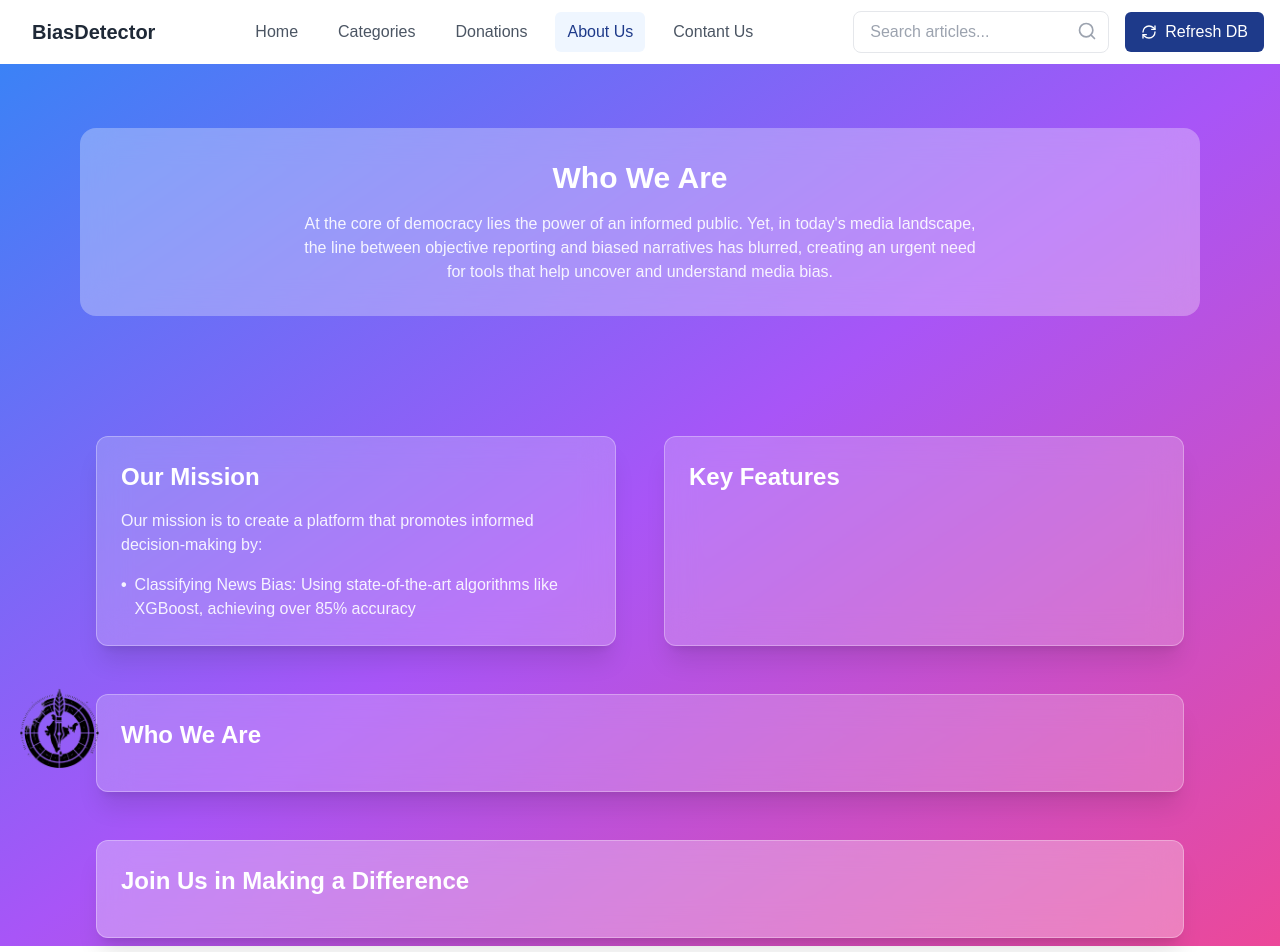
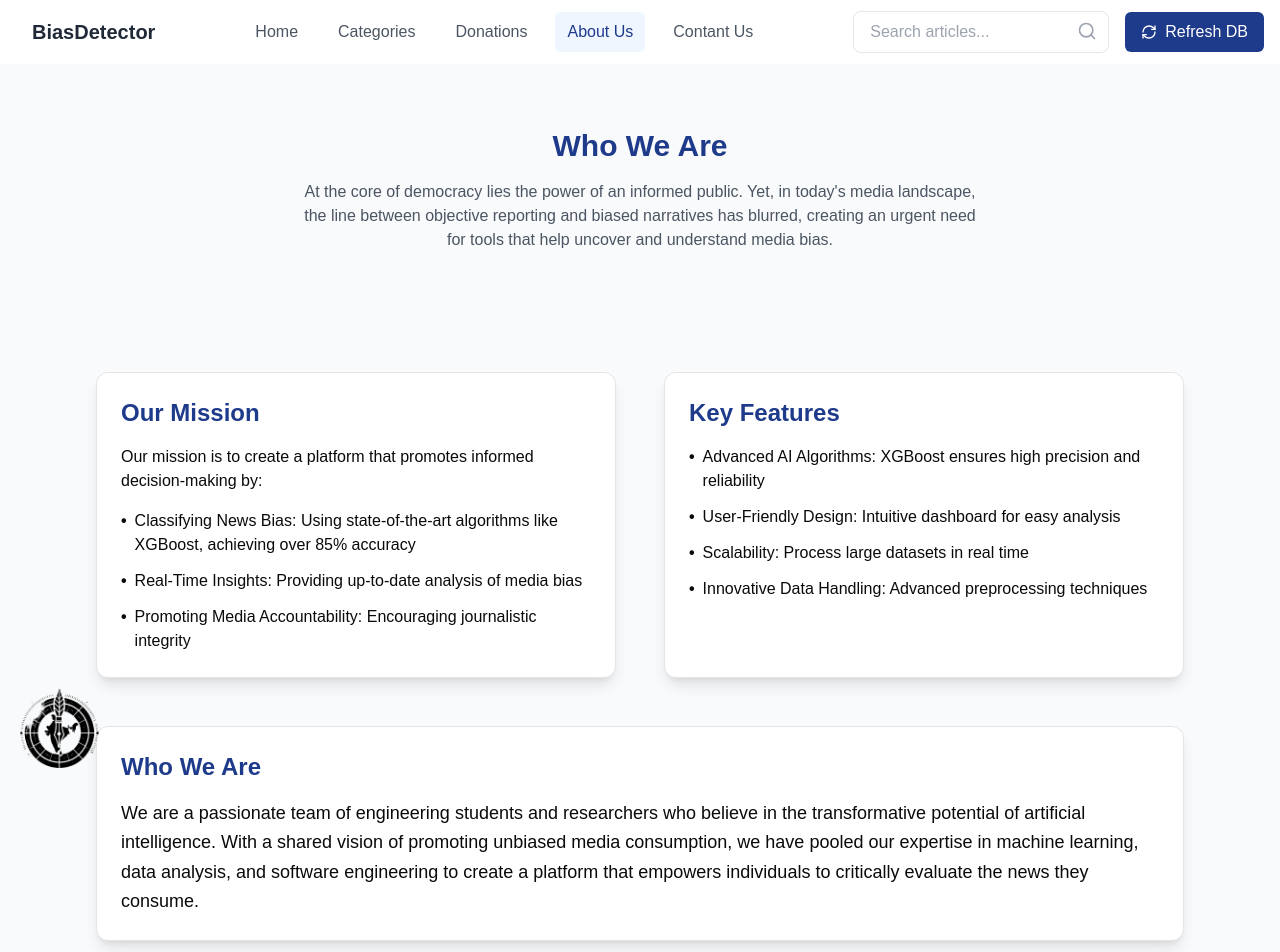
Before and after one commit to tashifkhan/News-Bias-Detector, a Next.js app in the folder frontend/: page /about in a window 1280 px wide. Shown: the top 952 px of the page. Built offline with nearby package versions, Linux system fonts and the light colour scheme.

Commit message:
refactor: update AboutUsPage styles and content for improved readability and design

```diff
--- a/frontend/app/about/page.tsx
+++ b/frontend/app/about/page.tsx
@@ -3,12 +3,12 @@ import { Card, CardContent } from "@/components/ui/card";
 
 const AboutUsPage = () => {
 	return (
-		<div className="min-h-screen bg-gradient-to-br from-blue-500 via-purple-500 to-pink-500">
+		<div className="min-h-screen bg-gray-50">
 			{/* Header Banner */}
 			<div className="max-w-6xl mx-auto px-4 py-16">
-				<div className="text-center mb-12 backdrop-blur-lg bg-white/30 p-8 rounded-2xl">
-					<h2 className="text-3xl font-bold text-white mb-4">Who We Are</h2>
-					<p className="text-white/90 max-w-2xl mx-auto">
+				<div className="text-center mb-12">
+					<h2 className="text-3xl font-bold text-blue-900 mb-4">Who We Are</h2>
+					<p className="text-gray-600 max-w-2xl mx-auto">
 						At the core of democracy lies the power of an informed public. Yet,
 						in today's media landscape, the line between objective reporting and
 						biased narratives has blurred, creating an urgent need for tools
@@ -23,16 +23,16 @@ const AboutUsPage = () => {
 				<div className="grid md:grid-cols-2 gap-12 mb-12">
 					{/* Left Column */}
 					<div>
-						<Card className="h-full backdrop-blur-lg bg-white/20 border border-white/30 shadow-xl">
+						<Card className="h-full shadow-lg">
 							<CardContent className="p-6">
-								<h2 className="text-2xl font-bold mb-4 text-white">
+								<h2 className="text-2xl font-bold mb-4 text-blue-900">
 									Our Mission
 								</h2>
-								<p className="mb-4 text-white/90">
+								<p className="mb-4">
 									Our mission is to create a platform that promotes informed
 									decision-making by:
 								</p>
-								<ul className="space-y-3 text-white/90">
+								<ul className="space-y-3">
 									<li className="flex items-start">
 										<span className="font-semibold mr-2">•</span>
 										<span>
@@ -40,7 +40,20 @@ const AboutUsPage = () => {
 											like XGBoost, achieving over 85% accuracy
 										</span>
 									</li>
-									{/* Other list items remain the same, just with text-white/90 class */}
+									<li className="flex items-start">
+										<span className="font-semibold mr-2">•</span>
+										<span>
+											Real-Time Insights: Providing up-to-date analysis of media
+											bias
+										</span>
+									</li>
+									<li className="flex items-start">
+										<span className="font-semibold mr-2">•</span>
+										<span>
+											Promoting Media Accountability: Encouraging journalistic
+											integrity
+										</span>
+									</li>
 								</ul>
 							</CardContent>
 						</Card>
@@ -48,13 +61,39 @@ const AboutUsPage = () => {
 
 					{/* Right Column */}
 					<div>
-						<Card className="h-full backdrop-blur-lg bg-white/20 border border-white/30 shadow-xl">
+						<Card className="h-full shadow-lg">
 							<CardContent className="p-6">
-								<h2 className="text-2xl font-bold mb-4 text-white">
+								<h2 className="text-2xl font-bold mb-4 text-blue-900">
 									Key Features
 								</h2>
-								<ul className="space-y-3 text-white/90">
-									{/* List items remain the same, just with text-white/90 class */}
+								<ul className="space-y-3">
+									<li className="flex items-start">
+										<span className="font-semibold mr-2">•</span>
+										<span>
+											Advanced AI Algorithms: XGBoost ensures high precision and
+											reliability
+										</span>
+									</li>
+									<li className="flex items-start">
+										<span className="font-semibold mr-2">•</span>
+										<span>
+											User-Friendly Design: Intuitive dashboard for easy
+											analysis
+										</span>
+									</li>
+									<li className="flex items-start">
+										<span className="font-semibold mr-2">•</span>
+										<span>
+											Scalability: Process large datasets in real time
+										</span>
+									</li>
+									<li className="flex items-start">
+										<span className="font-semibold mr-2">•</span>
+										<span>
+											Innovative Data Handling: Advanced preprocessing
+											techniques
+										</span>
+									</li>
 								</ul>
 							</CardContent>
 						</Card>
@@ -62,23 +101,34 @@ const AboutUsPage = () => {
 				</div>
 
 				{/* Team Section */}
-				<Card className="backdrop-blur-lg bg-white/20 border border-white/30 shadow-xl mb-12">
+				<Card className="shadow-lg mb-12">
 					<CardContent className="p-6">
-						<h2 className="text-2xl font-bold mb-4 text-white">Who We Are</h2>
-						<p className="text-lg leading-relaxed text-white/90">
-							{/* Content remains the same */}
+						<h2 className="text-2xl font-bold mb-4 text-blue-900">
+							Who We Are
+						</h2>
+						<p className="text-lg leading-relaxed">
+							We are a passionate team of engineering students and researchers
+							who believe in the transformative potential of artificial
+							intelligence. With a shared vision of promoting unbiased media
+							consumption, we have pooled our expertise in machine learning,
+							data analysis, and software engineering to create a platform that
+							empowers individuals to critically evaluate the news they consume.
 						</p>
 					</CardContent>
 				</Card>
 
 				{/* Call to Action */}
-				<Card className="backdrop-blur-lg bg-white/30 border border-white/30 shadow-xl">
+				<Card className="bg-blue-50 shadow-lg">
 					<CardContent className="p-6">
-						<h2 className="text-2xl font-bold mb-4 text-white">
+						<h2 className="text-2xl font-bold mb-4 text-blue-900">
 							Join Us in Making a Difference
 						</h2>
-						<p className="text-lg leading-relaxed text-white/90">
-							{/* Content remains the same */}
+						<p className="text-lg leading-relaxed">
+							We believe that technology can be a powerful force for good, and
+							our media bias detection platform is a step toward restoring trust
+							in journalism. By equipping users with the tools to identify bias,
+							we aim to empower individuals and foster a culture of critical
+							media literacy.
 						</p>
 					</CardContent>
 				</Card>
```
